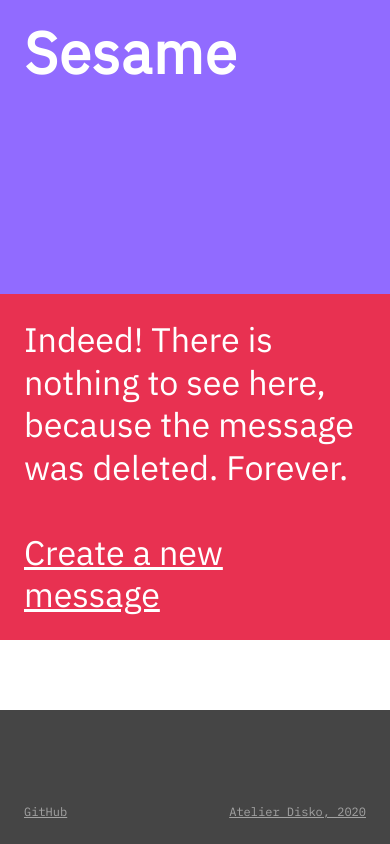
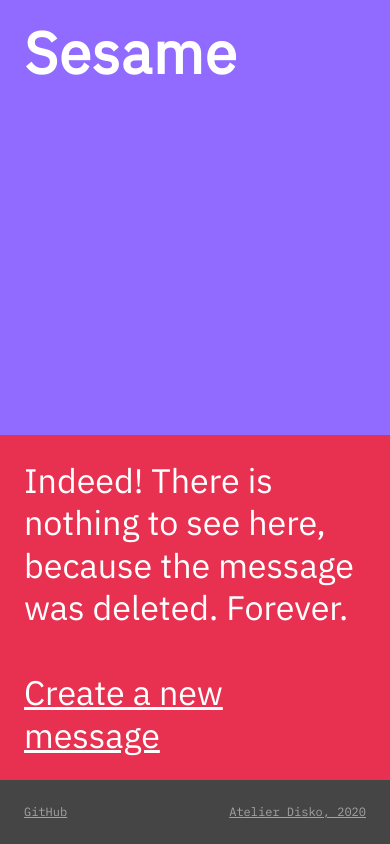
Before and after one commit to atelierdisko/sesame, a React (Create React App) app: page /reveal/1 in a window 390 px wide. Built offline with nearby package versions, Linux system fonts and the light colour scheme; no server answers.

Commit message:
Fix minor styling and cross-browser issues

```diff
--- a/src/components/Select/Select.css
+++ b/src/components/Select/Select.css
@@ -13,6 +13,7 @@
   padding: calc(1.5 * var(--spacing-unit));
   box-sizing: border-box;
   outline: none;
+  border-radius: 0;
 }
 
 .select__content:focus {
--- a/src/index.css
+++ b/src/index.css
@@ -38,6 +38,6 @@ a {
 @media (max-width: 980px) {
   .util-container {
     grid-template-columns: 100%;
-    grid-template-rows: auto;
+    grid-template-rows: min-content auto min-content min-content;
   }
 }
--- a/src/pages/Index/Index.css
+++ b/src/pages/Index/Index.css
@@ -48,6 +48,10 @@
   color: var(--color-black);
 }
 
+.content-passphrase__passphrase {
+  word-break: break-all;
+}
+
 .content__actions {
   display: grid;
   grid-template-columns: 1fr 2fr;
--- a/src/pages/Index/Index.js
+++ b/src/pages/Index/Index.js
@@ -212,7 +212,7 @@ const Index = () => {
             {messages.sharePassphraseLabel}:
           </span>
           <br />
-          <span className="t--beta">{passphrase}</span>
+          <span className="content-passphrase__passphrase t--beta">{passphrase}</span>
         </span>
 
         <div className="content__actions">
--- a/src/pages/Reveal/Reveal.css
+++ b/src/pages/Reveal/Reveal.css
@@ -6,6 +6,7 @@
 }
 
 .content--reveal .passphrase {
+  flex: 1 1 auto;
   background: var(--color-mid-grey);
   padding: 40px 30px;
   box-sizing: border-box;
@@ -39,6 +40,7 @@
   grid-row: 1 / span 3;
   margin: 0;
   padding: calc(3 * var(--spacing-unit));
+  flex: 1 0 auto;
 }
 
 .content--fetching {
@@ -58,5 +60,6 @@
   .content--reveal form {
     display: flex;
     flex-direction: column;
+    min-height: 40vh;
   }
 }
```
